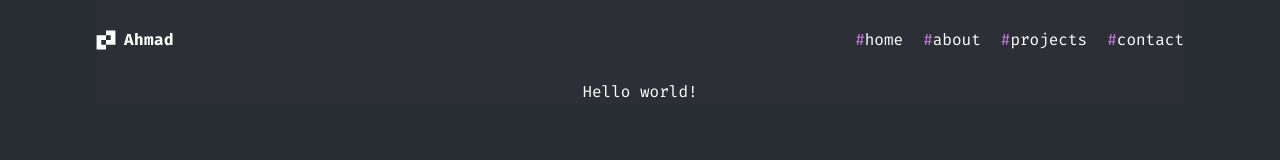
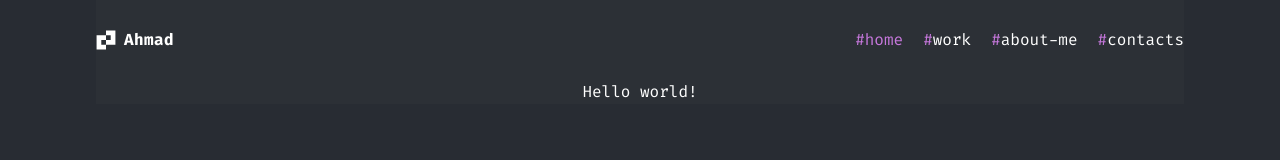
Before and after one commit to ahmadnourldin1/portfolio, a Next.js app: page / in a window 1280 px wide. Shown: the top 160 px of the page. Built offline with nearby package versions, Linux system fonts and the light colour scheme.

Commit message:
feat: create the enums and the mapping loop weel with logic.

```diff
--- a/components/common/Navbar/Links/LanguageSwitch.tsx
+++ b/components/common/Navbar/Links/LanguageSwitch.tsx
@@ -0,0 +1,9 @@
+import React from 'react'
+
+const LanguageSwitch = () => {
+  return (
+    <div>LanguageSwitch</div>
+  )
+}
+
+export default LanguageSwitch
--- a/components/common/Navbar/Links/index.tsx
+++ b/components/common/Navbar/Links/index.tsx
@@ -1,19 +1,33 @@
-import { linksMap } from '@/types/mapping/navbar-links-map'
-import React from 'react'
+"use client"
+import { NavbarLinksEnums } from '@/types/enums/navbar-links-enum';
+import { linksMap } from '@/types/mapping/navbar-links-map';
+import cn from '@/utils/cn';
+import { useState } from 'react';
 
 const Links = () => {
+  const [activeLink, setActiveLink] = useState<NavbarLinksEnums>(NavbarLinksEnums.HOME);
+
   return (
     <ul className='flex gap-5 items-center justify-center'>
-      {Object.values(linksMap).map((item) => (
-        <li key={item.link} className='lowercase'>
-          <a href={item.link}>
+      {Object.keys(linksMap).map((key) => {
+        const linkEnumValue = key as NavbarLinksEnums;
+        const { name, link } = linksMap[linkEnumValue];
+
+        return (
+          <li
+            key={link}
+            className={cn('lowercase', { 'text-primary': activeLink === linkEnumValue })}
+            onClick={() => setActiveLink(linkEnumValue)}
+          >
+            <a href={link}>
               <span className="text-primary">#</span>
-              {item.name}
+              {name}
             </a>
-        </li>
-      ))}
+          </li>
+        );
+      })}
     </ul>
-  )
+  );
 }
 
-export default Links
+export default Links;
--- a/types/enums/navbar-links-enum.ts
+++ b/types/enums/navbar-links-enum.ts
@@ -1,3 +1,6 @@
 export enum NavbarLinksEnums {
-    HOME , ABOUT , PROJECTS , CONTACT
+    HOME = 'HOME',
+    WORKS = 'WORKS',
+    ABOUT_ME = 'ABOUT_ME',
+    CONTACTS = 'CONTACTS'
 }
--- a/types/mapping/navbar-links-map.ts
+++ b/types/mapping/navbar-links-map.ts
@@ -10,16 +10,16 @@ export const linksMap: Readonly<Record<NavbarLinksEnums, props>> = {
         name : "Home",
         link : "/"
     },
-    [NavbarLinksEnums.ABOUT] : {
-        name : "About",
-        link : "/about"
+    [NavbarLinksEnums.WORKS] : {
+        name : "Work",
+        link : "/work"
     },
-    [NavbarLinksEnums.PROJECTS] : {
-        name : "Projects",
-        link : "/projects"
+    [NavbarLinksEnums.ABOUT_ME] : {
+        name : "About-me",
+        link : "/about-me"
     },
-    [NavbarLinksEnums.CONTACT] : {
-        name : "Contact",
+    [NavbarLinksEnums.CONTACTS] : {
+        name : "Contacts",
         link : "/contact"
     }
 }
```
